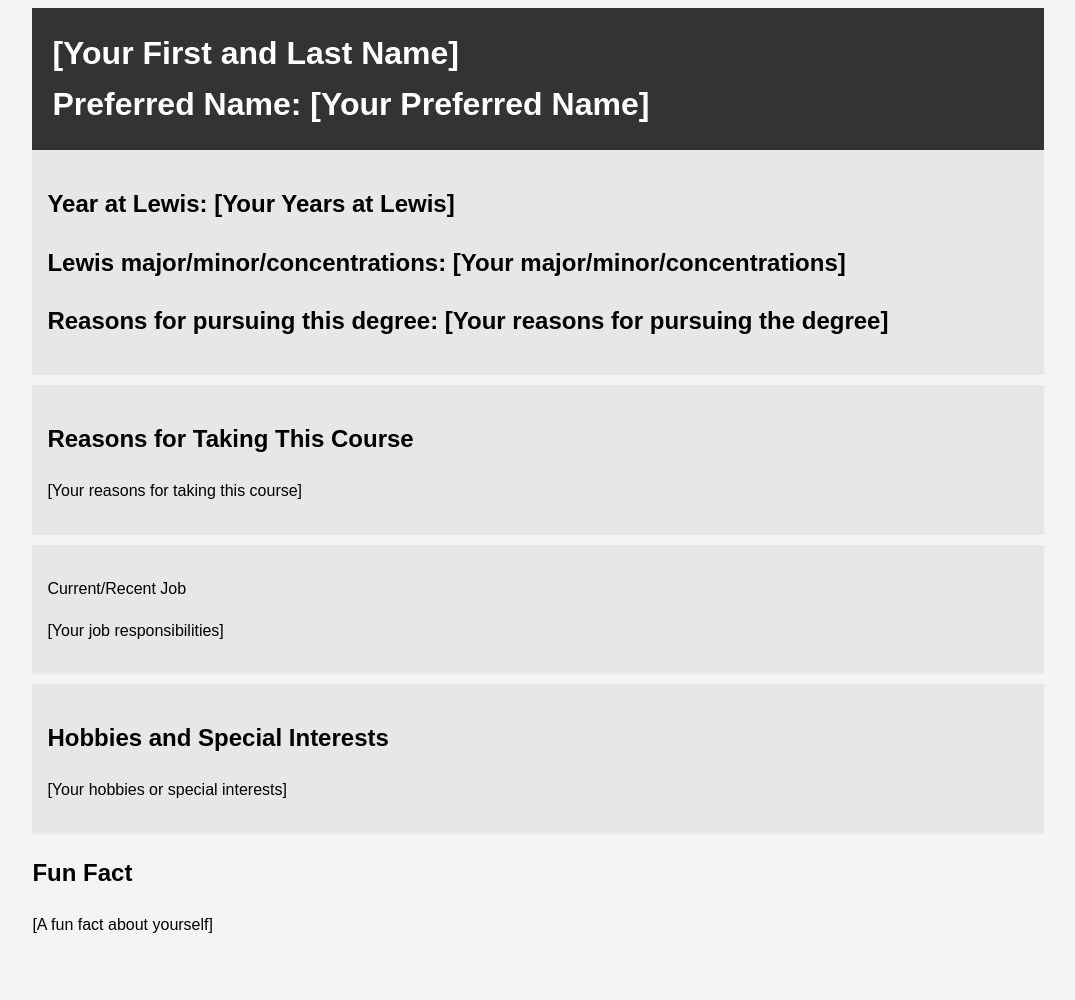
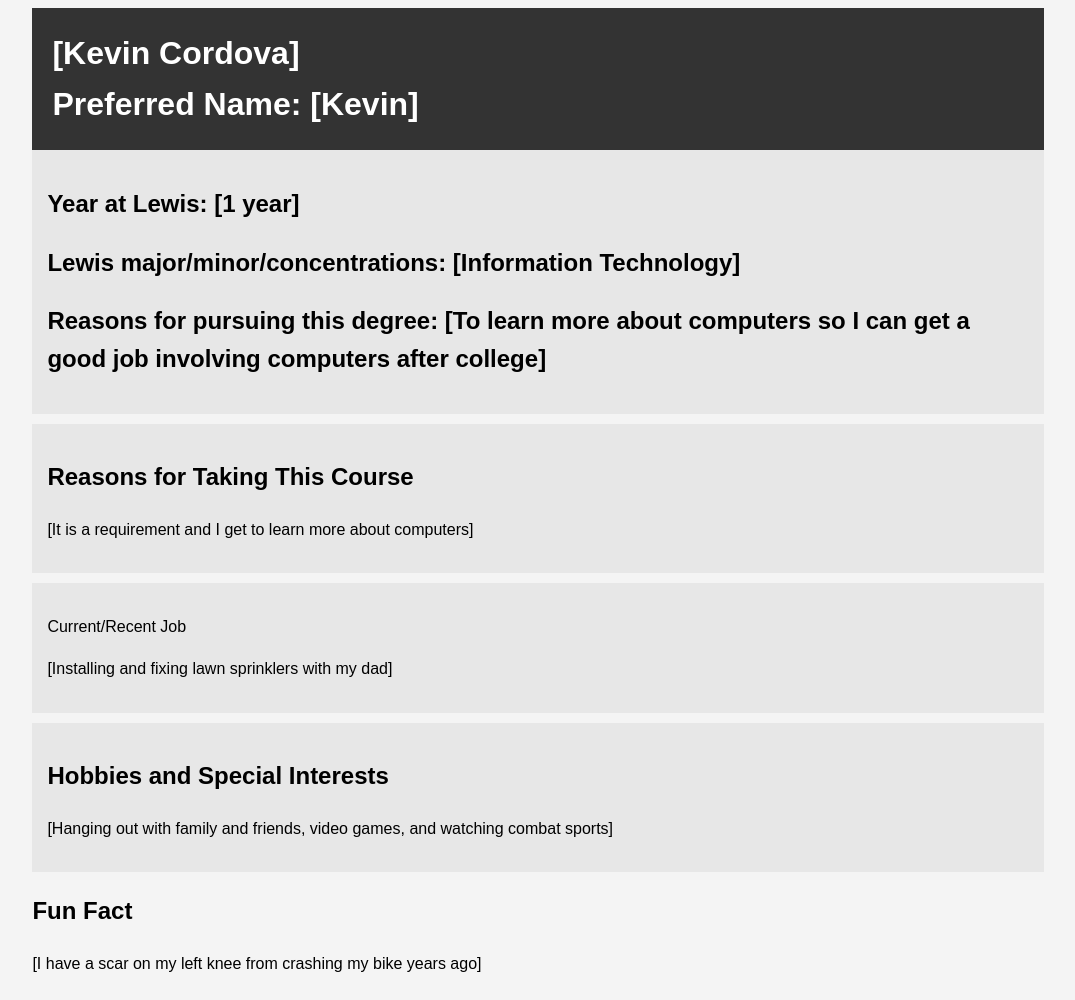
Before and after one commit to Kevin042707/me, a plain HTML site: page index.html in a window 1280 px wide. Shown: the whole page, without its empty margins (102-1177 px from the left). Before the commit the page ends 962 px from the top, so only its background shows below. Drawn offline with Linux system fonts and the light colour scheme.

Commit message:
I put the information it asked me in the boxes

```diff
--- a/index.html
+++ b/index.html
@@ -31,34 +31,34 @@
 <body>
     <div class="container">
         <header class="main-info">
-            <h1>[Your First and Last Name]</h1>
-            <h1>Preferred Name: [Your Preferred Name]</h1>
+            <h1>[Kevin Cordova]</h1>
+            <h1>Preferred Name: [Kevin]</h1>
         </header>
 
         <section class="lewis">
-			<h2>Year at Lewis: [Your Years at Lewis]</h2>
-			<h2>Lewis major/minor/concentrations: [Your major/minor/concentrations]</h2>
-			<h2>Reasons for pursuing this degree: [Your reasons for pursuing the degree]</h2>
+			<h2>Year at Lewis: [1 year]</h2>
+			<h2>Lewis major/minor/concentrations: [Information Technology]</h2>
+			<h2>Reasons for pursuing this degree: [To learn more about computers so I can get a good job involving computers after college]</h2>
         </section>
 
 		<section class="course">
             <h2>Reasons for Taking This Course</h2>
-            <p>[Your reasons for taking this course]</p>
+            <p>[It is a requirement and I get to learn more about computers]</p>
         </section>
 
 		<section class="job">
             <p>Current/Recent Job</p>
-			<p>[Your job responsibilities]</p>
+			<p>[Installing and fixing lawn sprinklers with my dad]</p>
         </section>
 
         <section class="hobbies">
             <h2>Hobbies and Special Interests</h2>
-            <p>[Your hobbies or special interests]</p>
+            <p>[Hanging out with family and friends, video games, and watching combat sports]</p>
         </section>
 
         <section class="fun-fact">
             <h2>Fun Fact</h2>
-            <p>[A fun fact about yourself]</p>
+            <p>[I have a scar on my left knee from crashing my bike years ago]</p>
         </section>
     </div>
 </body>
```
